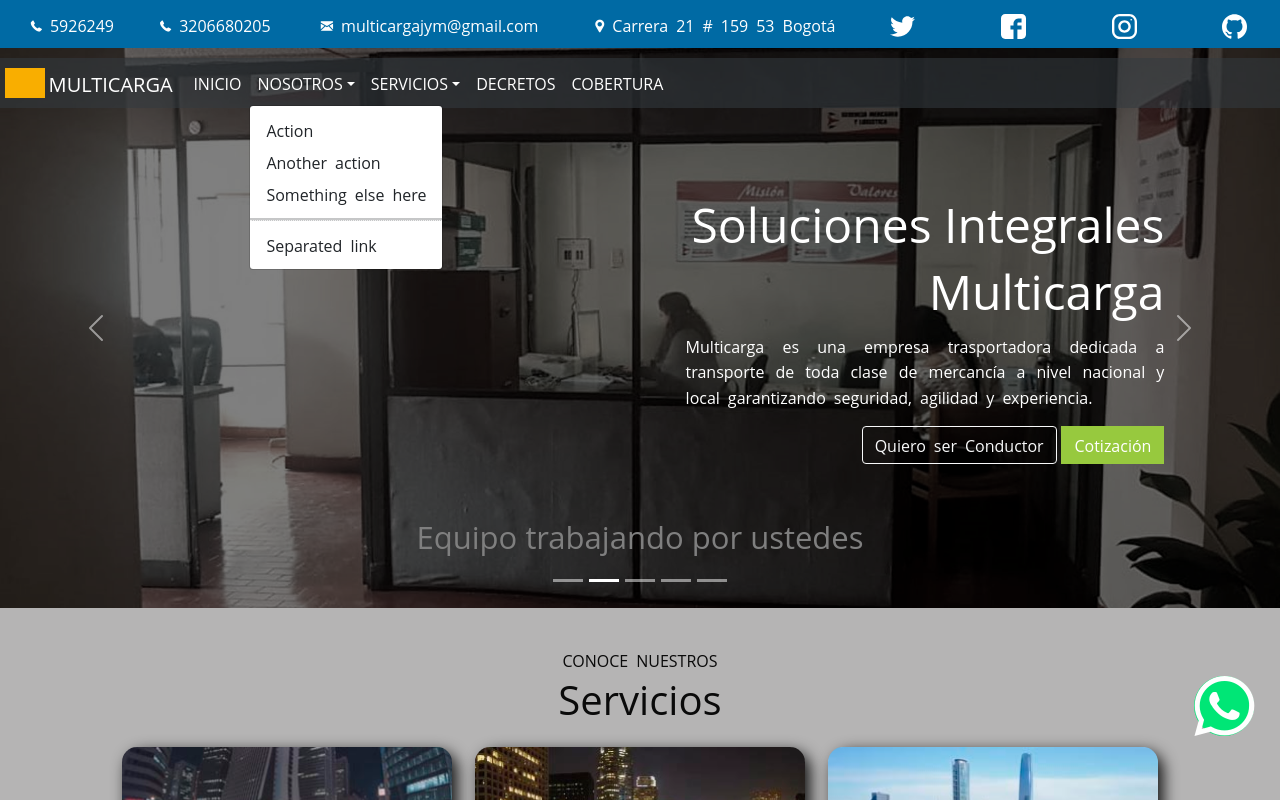
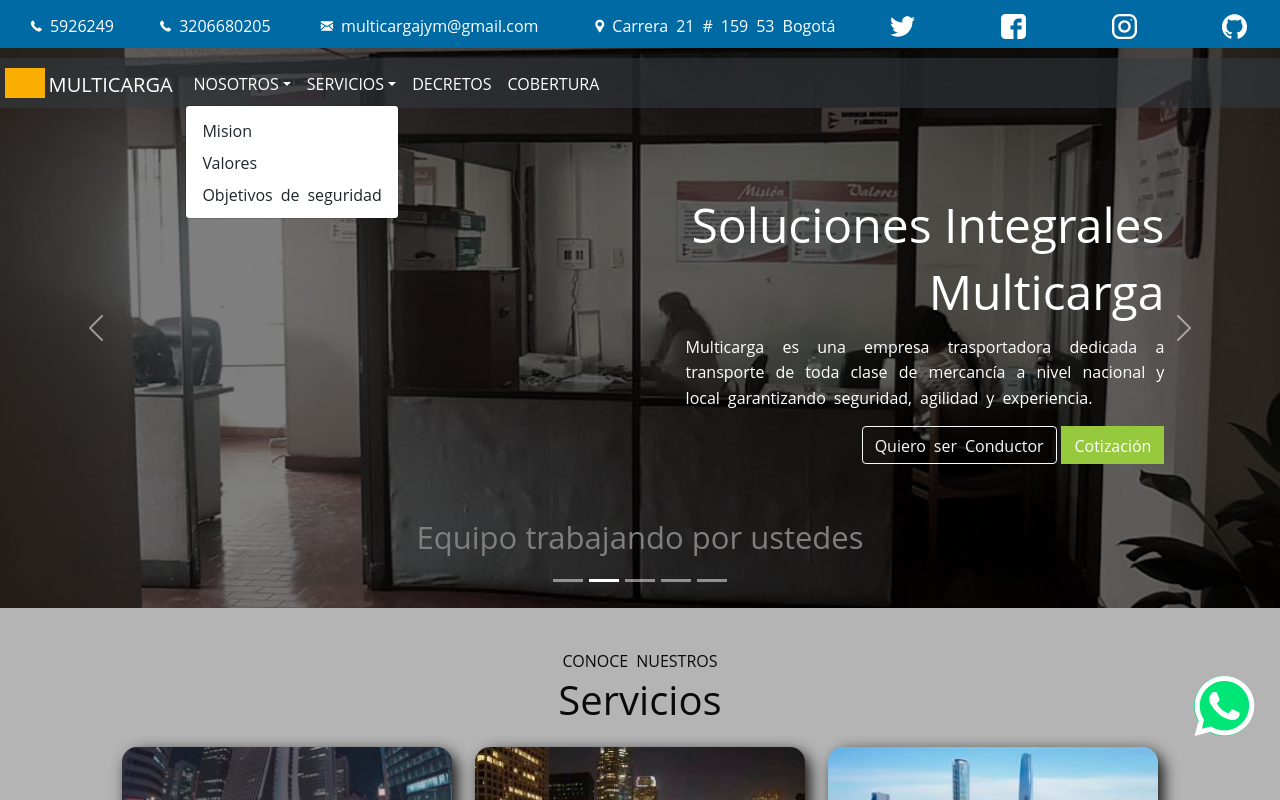
Before and after one commit to hecjamer/multicargajym, a React (Create React App) app: page /ModalMision in a window 1280 px wide. Both pictures are taken after a click on the button "NOSOTROS". Shown: the top 800 px of the page. Built offline with nearby package versions, Linux system fonts and the light colour scheme; grey boxes are pictures that could not be loaded.

Commit message:
corrigirndo modales

```diff
--- a/public/index.html
+++ b/public/index.html
@@ -9,6 +9,8 @@
 />
   <meta name="viewport" content="width=device-width, initial-scale=1.0">
   <link rel="stylesheet" href="https://cdn.jsdelivr.net/npm/bootstrap@5.1.3/dist/css/bootstrap.min.css" integrity="sha384-1BmE4kWBq78iYhFldvKuhfTAU6auU8tT94WrHftjDbrCEXSU1oBoqyl2QvZ6jIW3" crossorigin="anonymous"/>
+
+
 
 
 
--- a/src/components/App.js
+++ b/src/components/App.js
@@ -8,6 +8,7 @@
 import Layout from '../components/Layout';
 
 import Badges from '../pages/Badges';
+import ModalMision from '../pages/ModalMision';
 
 import NotFound from '../pages/NotFound';
 
@@ -17,8 +18,8 @@
       <BrowserRouter>
         <Layout>
           <Switch>
-            {/* <Route exact path="/Badges" component={Badges} />
-            <Route component={NotFound} /> */}
+            <Route exact path="/ModalMision" component={ModalMision} />
+            <Route component={NotFound} />
           </Switch>
         </Layout>
       </BrowserRouter>
--- a/src/components/NavbarDropdown.js
+++ b/src/components/NavbarDropdown.js
@@ -2,37 +2,49 @@
 import Nav from 'react-bootstrap/Nav'
 import NavDropdown from 'react-bootstrap/NavDropdown'
 import './styles/navbarDropdown.scss'
+import { Link } from 'react-router-dom';
+import ModalMision from '../pages/ModalMision';
+import ModalValores from '../pages/ModalValores';
+import ModalObjetivosSeguridad from '../pages/ModalObjetivosSeguridad';
 
 
 
 function NavbarDropdown() {
-  const handleSelect = (eventKey) => alert(`selected ${eventKey}`);
+
+  const [modalShow1, setModalShow1] = React.useState(false);
+  const [modalShow2, setModalShow2] = React.useState(false);
+  const [modalShow3, setModalShow3] = React.useState(false);
 
   return (
-    <Nav variant="pills" activeKey="1" onSelect={handleSelect} className="NavbarDropdown">
-
-      <Nav.Item><Nav.Link eventKey="1" href="/" className="NavbarDropdown-NavLink">INICIO</Nav.Link></Nav.Item>
+    <>
+      <Nav variant="pills" className="NavbarDropdown">
 
       <NavDropdown title="nosotros" id="nav-dropdown">
-        <NavDropdown.Item eventKey="4.1">Action</NavDropdown.Item>
-        <NavDropdown.Item eventKey="4.2">Another action</NavDropdown.Item>
-        <NavDropdown.Item eventKey="4.3">Something else here</NavDropdown.Item>
-        <NavDropdown.Divider />
-        <NavDropdown.Item eventKey="4.4">Separated link</NavDropdown.Item>
+        <NavDropdown.Item onClick={() => setModalShow1(true)}>Mision</NavDropdown.Item>
+        <NavDropdown.Item onClick={() => setModalShow2(true)}>Valores</NavDropdown.Item>
+        <NavDropdown.Item onClick={() => setModalShow3(true)}>Objetivos de seguridad</NavDropdown.Item>
       </NavDropdown>
 
       <NavDropdown title="SERVICIOS" id="nav-dropdown">
-        <NavDropdown.Item eventKey="4.1">Action</NavDropdown.Item>
-        <NavDropdown.Item eventKey="4.2">Another action</NavDropdown.Item>
-        <NavDropdown.Item eventKey="4.3">Something else here</NavDropdown.Item>
+        <NavDropdown.Item>Action</NavDropdown.Item>
+        <NavDropdown.Item>Another action</NavDropdown.Item>
+        <NavDropdown.Item>Something else here</NavDropdown.Item>
         <NavDropdown.Divider />
-        <NavDropdown.Item eventKey="4.4">Separated link</NavDropdown.Item>
+        <NavDropdown.Item>Separated link</NavDropdown.Item>
       </NavDropdown>
 
       <Nav.Item><Nav.Link href="#action1" className="NavbarDropdown-NavLink">decretos</Nav.Link></Nav.Item>
       <Nav.Item><Nav.Link href="#action1" className="NavbarDropdown-NavLink">cobertura</Nav.Link></Nav.Item>
 
-    </Nav>
+      </Nav>
+
+      <ModalMision show={modalShow1} onHide={() => setModalShow1(false)}/>
+      <ModalValores show={modalShow2} onHide={() => setModalShow2(false)}/>
+      <ModalObjetivosSeguridad show={modalShow3} onHide={() => setModalShow3(false)}/>
+
+    </>
+
+
   );
 }
 
--- a/src/index.js
+++ b/src/index.js
@@ -8,6 +8,7 @@
 import './global.scss';
 
 import App from './components/App';
+// import App from './pages/ModalMision';
 
 
   const contenedor = document.getElementById('app');
--- /dev/null
+++ b/src/pages/ModalMision.js
@@ -0,0 +1,32 @@
+import Button from 'react-bootstrap/Button';
+import Modal from 'react-bootstrap/Modal';
+
+function ModalMision(props) {
+  return (
+    <Modal
+      {...props}
+      size="lg"
+      aria-labelledby="contained-modal-title-vcenter"
+      centered
+    >
+      <Modal.Header closeButton>
+        <Modal.Title id="contained-modal-title-vcenter">
+          Modal Mision
+        </Modal.Title>
+      </Modal.Header>
+      <Modal.Body>
+        <h4>Centered Modal</h4>
+        <p>
+          Cras mattis consectetur purus sit amet fermentum. Cras justo odio,
+          dapibus ac facilisis in, egestas eget quam. Morbi leo risus, porta ac
+          consectetur ac, vestibulum at eros.
+        </p>
+      </Modal.Body>
+      <Modal.Footer>
+        <Button onClick={props.onHide}>Close</Button>
+      </Modal.Footer>
+    </Modal>
+  );
+}
+
+export default ModalMision;
--- /dev/null
+++ b/src/pages/ModalObjetivosSeguridad.js
@@ -0,0 +1,32 @@
+import Button from 'react-bootstrap/Button';
+import Modal from 'react-bootstrap/Modal';
+
+function ModalObjetivosSeguridad(props) {
+  return (
+    <Modal
+      {...props}
+      size="lg"
+      aria-labelledby="contained-modal-title-vcenter"
+      centered
+    >
+      <Modal.Header closeButton>
+        <Modal.Title id="contained-modal-title-vcenter">
+          Modal Objetivos de Seguridad
+        </Modal.Title>
+      </Modal.Header>
+      <Modal.Body>
+        <h4>Centered Modal</h4>
+        <p>
+          Cras mattis consectetur purus sit amet fermentum. Cras justo odio,
+          dapibus ac facilisis in, egestas eget quam. Morbi leo risus, porta ac
+          consectetur ac, vestibulum at eros.
+        </p>
+      </Modal.Body>
+      <Modal.Footer>
+        <Button onClick={props.onHide}>Close</Button>
+      </Modal.Footer>
+    </Modal>
+  );
+}
+
+export default ModalObjetivosSeguridad;
--- /dev/null
+++ b/src/pages/ModalValores.js
@@ -0,0 +1,32 @@
+import Button from 'react-bootstrap/Button';
+import Modal from 'react-bootstrap/Modal';
+
+function ModalMision(props) {
+  return (
+    <Modal
+      {...props}
+      size="lg"
+      aria-labelledby="contained-modal-title-vcenter"
+      centered
+    >
+      <Modal.Header closeButton>
+        <Modal.Title id="contained-modal-title-vcenter">
+          Modal Valores
+        </Modal.Title>
+      </Modal.Header>
+      <Modal.Body>
+        <h4>Centered Modal</h4>
+        <p>
+          Cras mattis consectetur purus sit amet fermentum. Cras justo odio,
+          dapibus ac facilisis in, egestas eget quam. Morbi leo risus, porta ac
+          consectetur ac, vestibulum at eros.
+        </p>
+      </Modal.Body>
+      <Modal.Footer>
+        <Button onClick={props.onHide}>Close</Button>
+      </Modal.Footer>
+    </Modal>
+  );
+}
+
+export default ModalMision;
```
